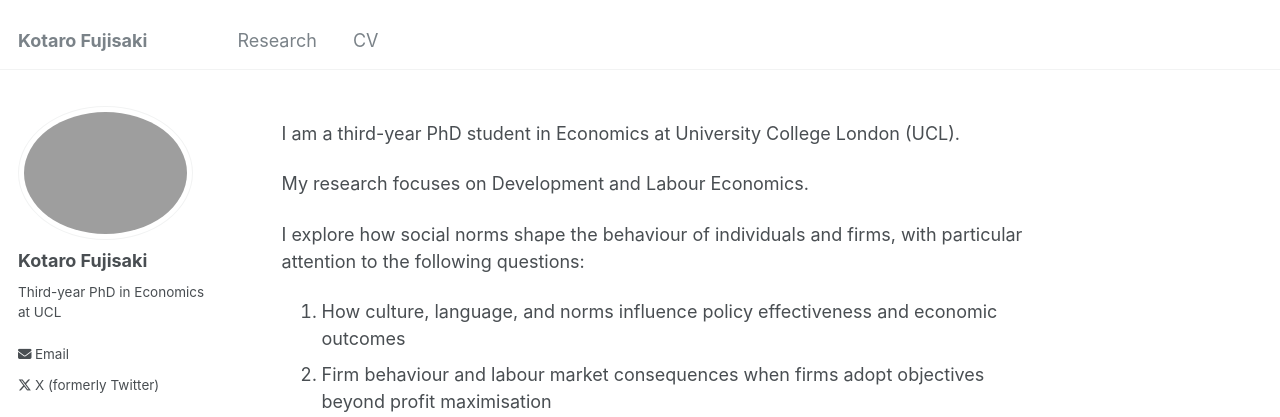
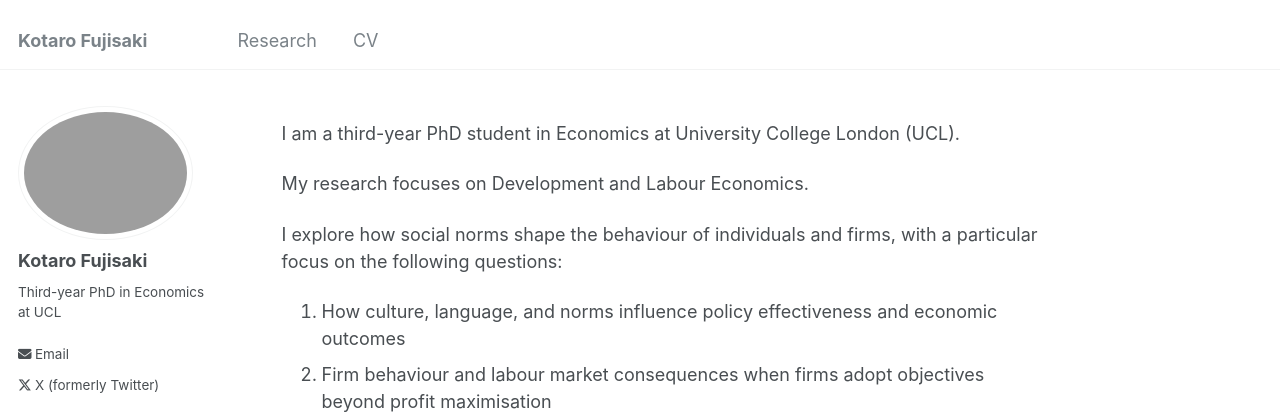
Before and after one commit to Kotaro-Fujisaki/kotaro-fujisaki.github.io, a Jekyll site: the page built from _pages/about.md, in a window 1280 px wide. Shown: the top 417 px of the page. Built offline with Jekyll 4.4.1, drawn with Linux system fonts in a browser that asks for light colours.

Commit message:
Update about.md
Signed-off-by: Kotaro-Fujisaki <163865887+Kotaro-Fujisaki@users.noreply.github.com>

```diff
--- a/_pages/about.md
+++ b/_pages/about.md
@@ -11,6 +11,6 @@ I am a third-year PhD student in Economics at University College London (UCL).
 
 My research focuses on Development and Labour Economics.
 
-I explore how social norms shape the behaviour of individuals and firms, with particular attention to the following questions:
+I explore how social norms shape the behaviour of individuals and firms, with a particular focus on the following questions:
 1.  How culture, language, and norms influence policy effectiveness and economic outcomes
 2.  Firm behaviour and labour market consequences when firms adopt objectives beyond profit maximisation
```
